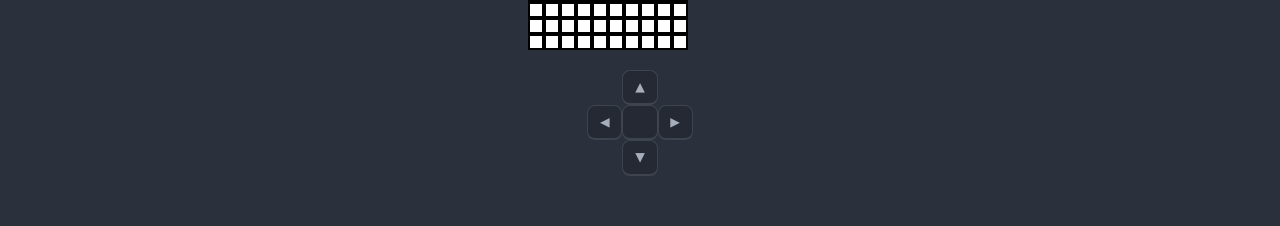
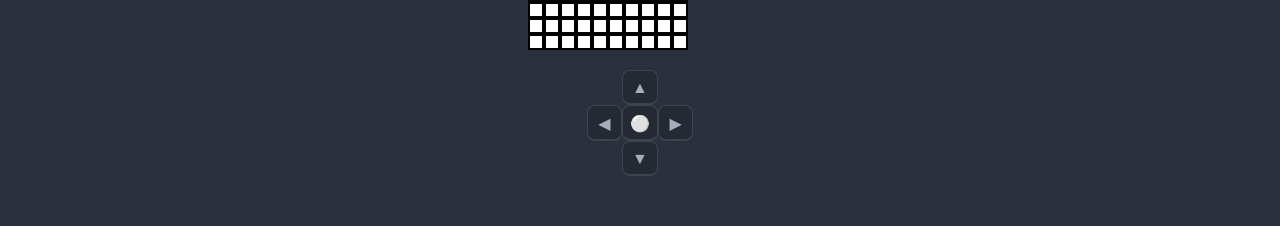
Before and after one commit to MadeOfBees/typescript-tetris, a Next.js app in the folder client/: page / in a window 1280 px wide. Shown: the part 414-640 px from the top of the page. Built offline with nearby package versions, Linux system fonts and the light colour scheme.

Commit message:
localStorage works too lol

```diff
--- a/client/src/Components/game/game.tsx
+++ b/client/src/Components/game/game.tsx
@@ -62,20 +62,88 @@ export default function Game() {
   const [score, setScore] = useState<number>(0);
   const [gameOver, setGameOver] = useState<boolean>(false);
   const [gameSpeed, setGameSpeed] = useState<number>(15);
+  const defaultLSVal = {
+    leftHeld: false,
+    rightHeld: false,
+    downHeld: false,
+    upHeld: false,
+  };
+
+  const pulseKey = (key: string) => {
+    if (!localStorage.getItem("move")) {
+      const move = {
+        upHeld: false,
+        downHeld: false,
+        leftHeld: false,
+        rightHeld: false,
+      };
+      localStorage.setItem("move", JSON.stringify(move));
+    } else {
+      const move = JSON.parse(localStorage.getItem("move") || "null");
+      switch (key) {
+        case "ArrowUp":
+          move.upHeld = true;
+          break;
+        case "ArrowDown":
+          move.downHeld = true;
+          break;
+        case "ArrowLeft":
+          move.leftHeld = true;
+          break;
+        case "ArrowRight":
+          move.rightHeld = true;
+          break;
+      }
+      localStorage.setItem("move", JSON.stringify(move));
+    }
+  };
 
   const Dpad = () => {
     return (
       <div className="justify-center flex flex-col mt-5">
         <div className="flex justify-center w-full">
-          <kbd className="kbd">▲</kbd>
+          <button
+            className="kbd"
+            onMouseDown={() => {
+              pulseKey("ArrowUp");
+            }}
+          >
+            ▲
+          </button>
         </div>
         <div className="flex justify-center w-full">
-          <kbd className="kbd">◀︎</kbd>
-          <kbd className="kbd"></kbd>
-          <kbd className="kbd">▶︎</kbd>
+          <button
+            className="kbd"
+            onMouseDown={() => {
+              pulseKey("ArrowLeft");
+            }}
+          >
+            ◀︎
+          </button>
+          <button
+            className="kbd"
+            style={{ width: "2.25rem", height: "2.25rem" }}
+          >
+            ⚪
+          </button>
+          <button
+            className="kbd"
+            onMouseDown={() => {
+              pulseKey("ArrowRight");
+            }}
+          >
+            ▶︎
+          </button>
         </div>
         <div className="flex justify-center w-full">
-          <kbd className="kbd">▼</kbd>
+          <button
+            className="kbd"
+            onMouseDown={() => {
+              pulseKey("ArrowDown");
+            }}
+          >
+            ▼
+          </button>
         </div>
       </div>
     );
@@ -185,6 +253,7 @@ export default function Game() {
   };
 
   const startGame = async () => {
+    localStorage.setItem("move", JSON.stringify(defaultLSVal));
     let gameObj = {
       gameNextMino: await newMino(),
       gameBoard: Array.from({ length: 20 }, () =>
@@ -230,10 +299,12 @@ export default function Game() {
       gameNextMino = await newMino();
     } else {
       if (fallCount === 0) {
-        gameBoard = await minoFall(gameBoard);
+        const newGameBoard = await minoFall(gameBoard);
+        gameBoard = await handlePlayerMove(newGameBoard);
         fallCount++;
       } else {
         fallCount++;
+        gameBoard = await handlePlayerMove(gameBoard);
         if (fallCount === gameSpeed) fallCount = 0;
       }
     }
@@ -242,6 +313,59 @@ export default function Game() {
       gameBoard: gameBoard,
       currentScore: currentScore,
     };
+  };
+
+  const handlePlayerMove = async (
+    gameBoard: Array<Array<{ value: string; isPlayed: boolean }>>
+  ) => {
+    const parsedLSVal = JSON.parse(
+      localStorage.getItem("move") || JSON.stringify(defaultLSVal)
+    );
+    if (parsedLSVal.leftHeld) {
+      gameBoard = await moveLeft(gameBoard);
+    } else if (parsedLSVal.rightHeld) {
+      gameBoard = await moveRight(gameBoard);
+    } else if (parsedLSVal.downHeld) {
+      gameBoard = await moveDown(gameBoard);
+    } else if (parsedLSVal.upHeld) {
+      gameBoard = await rotate(gameBoard);
+    }
+    localStorage.setItem("move", JSON.stringify(defaultLSVal));
+    return gameBoard;
+  };
+
+  const moveHorizontal = async (
+    direction: string,
+    gameBoard: Array<Array<{ value: string; isPlayed: boolean }>>
+  ) => {
+    return gameBoard;
+  };
+
+  const rotate = async (
+    gameBoard: Array<Array<{ value: string; isPlayed: boolean }>>
+  ) => {
+    return gameBoard;
+  };
+
+  const moveLeft = async (
+    gameBoard: Array<Array<{ value: string; isPlayed: boolean }>>
+  ) => {
+    const newGameBoard = await moveHorizontal("left", gameBoard);
+    return newGameBoard;
+  };
+
+  const moveRight = async (
+    gameBoard: Array<Array<{ value: string; isPlayed: boolean }>>
+  ) => {
+    const newGameBoard = await moveHorizontal("right", gameBoard);
+    return newGameBoard;
+  };
+
+  const moveDown = async (
+    gameBoard: Array<Array<{ value: string; isPlayed: boolean }>>
+  ) => {
+    const newGameBoard = await minoFall(gameBoard);
+    return newGameBoard;
   };
 
   const spawnMino = async (
```
